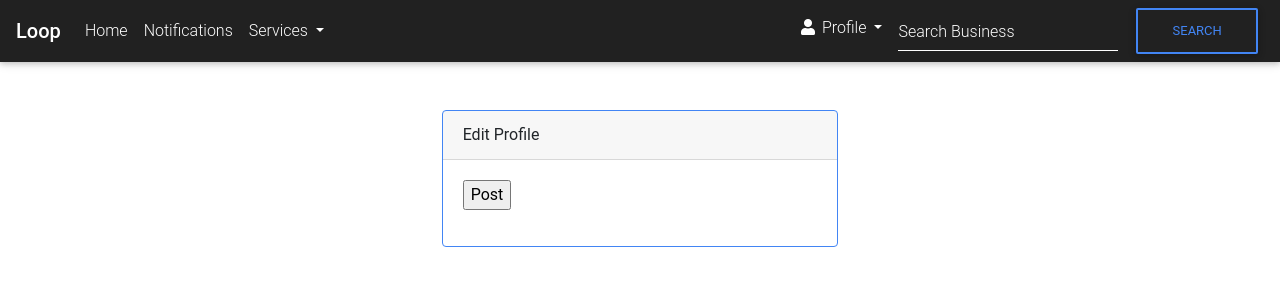
After one commit to IJaccojwang/loop, a Django app: template track/templates/edit_profile.html in a window 1280 px wide. The commit adds this page. Shown: the top 300 px of the page. Run offline with Django 3.2, Linux system fonts and the light colour scheme; the template is opened without the code that fills it, so the values that code supplies are empty; parts of the project's set-up code (start-up, migrations or seed data) failed here and were passed over; some libraries are stand-ins or nearby versions.

```diff
--- /dev/null
+++ b/track/templates/edit_profile.html
@@ -0,0 +1,34 @@
+{% extends 'base.html'%}
+{%load bootstrap3%}
+{% block content %}
+{{block.super}}
+<div class="container-fluid">
+    <br>
+    <br>
+
+    <div class="row">
+      <div class="col-md-4">
+
+      </div>
+      <div class="col-md-4">
+          <div class="card border-primary">
+              <div class="card-header">Edit Profile</div>
+              <div class="card-body text-primary">
+                  <form  method="post" action="{%url 'edit'%}" enctype="multipart/form-data">
+                    {% csrf_token %}
+                    {%bootstrap_form form%}
+                    <div class="form-group w3-center">
+                      <input type="submit" class=" w3-center w3-margin w3-button w3-theme-d5" value="Post">
+                    </div>
+                    <input type="hidden" name="next" value="{{next}}">
+                  </form>
+              </div>
+            </div>
+      </div>
+      <div class="col-md-4">
+
+      </div>
+    </div>
+  </div>
+{{form.media}}
+{%endblock%}
--- a/track/templates/index.html
+++ b/track/templates/index.html
@@ -19,7 +19,7 @@
     </a>
     </div>
     <div class=" col-xs-12 col-sm-12 col-md-6 col-lg-6">
-      <a href="{% url 'blog'%}">
+      <a href="{% url 'notifications'%}">
       <div class="card" style="width: 34rem;height:28rem;">
         <img class="card-img-top dark" src="{% static 'img/hood2.jpeg'%}" style="width:34rem;height:28rem;">
         <div class="centered">
--- a/track/templates/navbar.html
+++ b/track/templates/navbar.html
@@ -1,5 +1,61 @@
-<a  href="{% url 'index' %}">My profile</a>
-<a  href="{% url 'index' %}">My profile</a>
-<a  href="{% url 'index' %}">My profile</a>
-<a  href="{% url 'index' %}">My profile</a>
-<a  href="{% url 'index' %}">My profile</a>
+<!--Navbar-->
+<nav class="navbar navbar-expand-lg navbar-dark bg-dark">
+    <!-- Navbar brand -->
+    <a class="navbar-brand" href="{% url 'index' %}"><strong>Loop</strong></a>
+    <!-- Collapse button -->
+    <button class="navbar-toggler" type="button" data-toggle="collapse" data-target="#basicExampleNav"
+      aria-controls="basicExampleNav" aria-expanded="false" aria-label="Toggle navigation">
+      <span class="navbar-toggler-icon"></span>
+    </button>
+    <!-- Collapsible content -->
+    <div class="collapse navbar-collapse" id="basicExampleNav">
+      <!-- Links -->
+      <ul class="navbar-nav mr-auto">
+        <li class="nav-item">
+          <a class="nav-link" href="{% url 'index' %}">Home
+          </a>
+        </li>
+        <li class="nav-item">
+            <a class="nav-link" href="{% url 'notifications'%}">Notifications</a>
+        </li>
+        <li class="nav-item dropdown">
+            <a class="nav-link dropdown-toggle" id="navbarDropdownMenuLink-555" data-toggle="dropdown"
+                aria-haspopup="true" aria-expanded="false">Services
+            </a>
+            <div class="dropdown-menu dropdown-secondary" aria-labelledby="navbarDropdownMenuLink-555">
+                <a class="dropdown-item" href="{% url 'health'%}">Health</a>
+                <a class="dropdown-item" href="{% url 'businesses'%}">Businesses</a>
+                <a class="dropdown-item" href="{% url 'authorities'%}">Authorities</a>
+            </div>
+        </li>
+      </ul>
+      <!-- Links -->
+      <ul class="navbar-nav ml-auto">
+        <li class="nav-item dropdown">
+          <a class="nav-link dropdown-toggle" id="navbarDropdownMenuLink-4" data-toggle="dropdown"
+            aria-haspopup="true" aria-expanded="false">
+            <i class="fas fa-user"></i> Profile </a>
+          <div class="dropdown-menu dropdown-menu-right dropdown-info" aria-labelledby="navbarDropdownMenuLink-4">
+            {% if user.is_authenticated %}
+            <a class="dropdown-item" href="{% url 'profile'%}">Profile</a>
+            <a class="dropdown-item" href="{% url 'update_profile' %}">Edit Profile</a>
+            <a class="dropdown-item" href="/logout">Logout</a>
+            {% else %}
+            <a class="dropdown-item" href="/accounts/login">Sign In</a>
+            {% endif %}
+            {% if user.is_superuser %}
+            <a class="dropdown-item" href="/admin">Admin</a>
+            {% endif %}
+          </div>
+        </li>
+        <form class="form-inline" role="search" action="{% url 'search_results'%}">
+            <div class="md-form my-0">
+                <input class="form-control mr-sm-2" type="search" placeholder="Search Business" aria-label="Search" name="business">
+                <button class="btn btn-outline-primary my-2 my-sm-0" type="submit">Search</button>
+            </div>
+        </form>
+      </ul>
+    </div>
+    <!-- Collapsible content -->
+  </nav>
+  <!--/.Navbar-->
--- /dev/null
+++ b/track/templates/profile_form.html
@@ -0,0 +1,6 @@
+{% extends 'base.html' %}
+{% load static %}
+{% load staticfiles %}
+
+{% block content %}
+{% endblock %}
```
